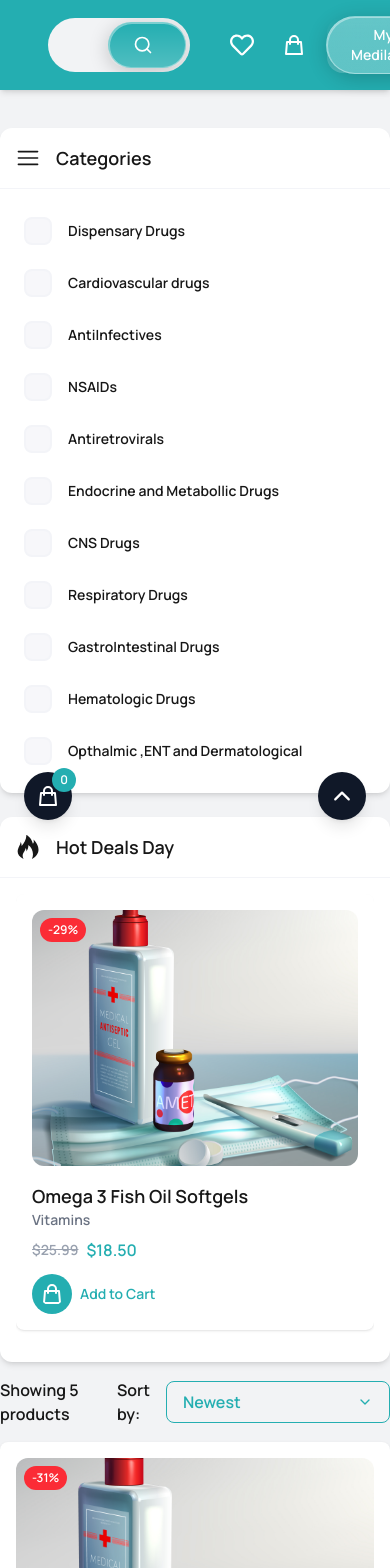
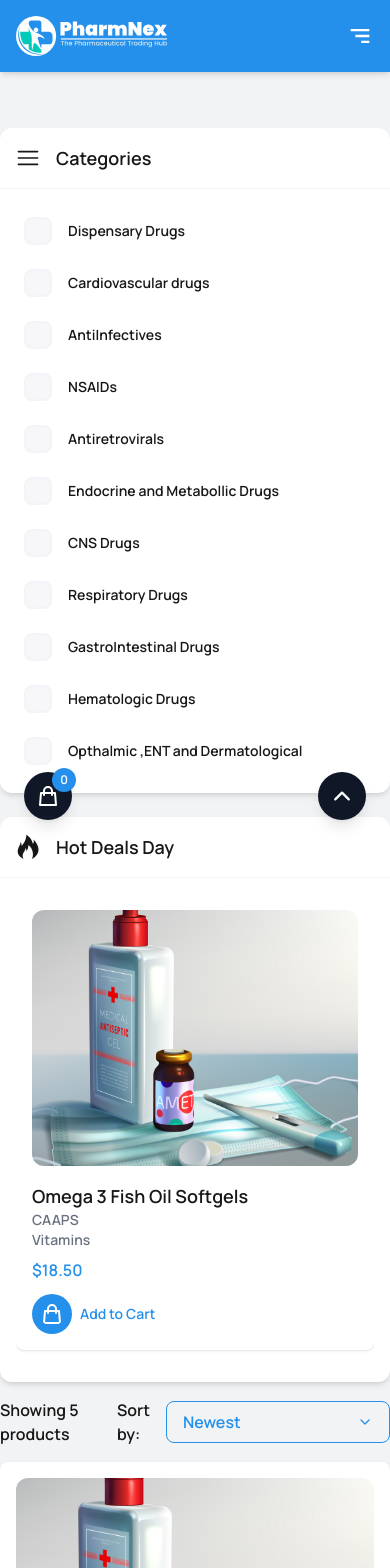
Before and after one commit to delightmichael1/phamacertical.ecommerce.app, a Next.js app: page / in a window 390 px wide. Shown: the top 1568 px of the page. Built offline with nearby package versions, Linux system fonts and the light colour scheme.

Commit message:
updated logo

```diff
--- a/src/components/Product.tsx
+++ b/src/components/Product.tsx
@@ -66,11 +66,6 @@ const Product: React.FC<Props> = ({ product, width, id }) => {
           className="w-full h-full object-cover group-hover:scale-105 duration-700 transition-all"
           priority={true}
         />
-        {product.discount && (
-          <span className="absolute top-2 left-2 bg-red-500 text-white text-xs px-2 py-1 rounded-full font-semibold">
-            -{product.discount}%
-          </span>
-        )}
         <div className="absolute top-2 right-2 flex flex-col space-y-2 opacity-0 group-hover:opacity-100 transition-opacity duration-300">
           <div
             className="w-10 h-10 p-2.5 text-primary rounded-full bg-white shadow-md cursor-pointer flex items-center justify-center hover:bg-gray-100 transition"
@@ -93,11 +88,9 @@ const Product: React.FC<Props> = ({ product, width, id }) => {
         </div>
       </div>
       <h3 className="mt-4 font-semibold text-lg truncate">{product.name}</h3>
+      <p className="text-sm text-gray-500 truncate">{product.company}</p>
       <p className="text-sm text-gray-500 truncate">{product.category}</p>
       <div className="flex items-center gap-2 mt-2">
-        <span className="text-gray-400 line-through text-sm">
-          ${product.oldPrice.toFixed(2)}
-        </span>
         <span className="text-primary font-bold">
           ${product.newPrice.toFixed(2)}
         </span>
--- a/src/components/navigation/TopNav.tsx
+++ b/src/components/navigation/TopNav.tsx
@@ -7,6 +7,7 @@ import { motion, AnimatePresence } from "framer-motion";
 
 import Button from "../buttons/Button";
 import SearchInput from "../input/SearchInput";
+import { BiMenuAltLeft, BiMenuAltRight } from "react-icons/bi";
 
 function TopNav() {
   const [showHeader, setShowHeader] = useState(true);
@@ -42,24 +43,22 @@ function TopNav() {
           className="bg-primary w-full text-white top-0 fixed z-50 shadow-md"
         >
           <div className="p-4 bg-primary">
-            <div className="container mx-auto flex items-center justify-between text-sm space-x-8">
+            <div className="container mx-auto flex items-center justify-between text-sm">
               <Link href="/">
                 <Image
-                  src={"/logo/logo.png"}
+                  src={"/logo/logo.svg"}
                   alt="logo"
                   width={0}
                   height={0}
                   sizes="100vw"
-                  className="w-auto h-full max-h-16"
+                  className="w-auto h-full md:max-h-16 max-h-10"
                 />
               </Link>
 
-              <div className="flex flex-col space-y-2 flex-1 items-center justify-center">
-                <div className="w-full items-center justify-center flex ">
-                  <SearchInput className="text-black" />
-                </div>
+              <div className="flex-col space-y-2 flex-1 items-center justify-center hidden md:flex mx-8">
+                <SearchInput className="text-black" />
               </div>
-              <div className="flex items-center space-x-3">
+              <div className="md:flex items-center space-x-3 hidden">
                 <Link href={"#"}>
                   <FaRegHeart className="p-2 w-10 h-10 hover:scale-105 hover:text-accent duration-300" />
                 </Link>
@@ -70,6 +69,7 @@ function TopNav() {
                   My Medilazar
                 </Button>
               </div>
+              <BiMenuAltRight className="w-7 h-7 md:hidden md:w-0" />
             </div>
           </div>
         </motion.nav>
--- a/src/pages/_app.tsx
+++ b/src/pages/_app.tsx
@@ -1,11 +1,21 @@
 import { ModalProvider } from "@/components/modals/Modal";
 import "@/styles/globals.css";
 import type { AppProps } from "next/app";
+import Head from "next/head";
 import React from "react";
 
 export default function App({ Component, pageProps }: AppProps) {
   return (
     <main className="bg-background w-full font-manrope overflow-x-hidden">
+      <Head>
+        <title>PharmNex</title>
+        <meta
+          name="description"
+          content="Medilazar is your trusted online pharmacy, offering a wide range of healthcare products and medications with fast delivery and expert advice."
+        />
+        <meta name="viewport" content="width=device-width, initial-scale=1" />
+        <link rel="icon" href="/favicon.png" />
+      </Head>
       <ModalProvider>
         <Component {...pageProps} />
       </ModalProvider>
--- a/src/pages/index.tsx
+++ b/src/pages/index.tsx
@@ -1,4 +1,4 @@
-import React, { useRef } from "react";
+import React from "react";
 import { v4 as uuid } from "uuid";
 import { motion } from "framer-motion";
 import { ImFire } from "react-icons/im";
@@ -6,19 +6,18 @@ import Card from "@/components/ui/Card";
 import Product from "@/components/Product";
 import AppLayout from "@/layouts/AppLayout";
 import { RxHamburgerMenu } from "react-icons/rx";
-import { BiSolidComponent } from "react-icons/bi";
 import Checkbox from "@/components/input/Checkbox";
 import Dropdown from "@/components/dropdown/Dropdown";
-import { categories, composites, products } from "@/utils/demodata";
+import { categories, products } from "@/utils/demodata";
 import Courasel, { CarouselRef } from "@/components/ui/Carousel";
 
 type Props = {
-  filter: Map<string, string>;
-  setFilter: React.Dispatch<React.SetStateAction<Map<string, string>>>;
+  filter: string[];
+  setFilter: React.Dispatch<React.SetStateAction<string[]>>;
 };
 
 function Index() {
-  const [filter, setFilter] = React.useState<Map<string, string>>(new Map());
+  const [filter, setFilter] = React.useState<string[]>([]);
   return (
     <AppLayout>
       <div className="w-full bg-background flex flex-col space-y-8">
@@ -45,13 +44,9 @@ const LeftSide: React.FC<Props> = (props) => {
     categoryValue: string
   ) => {
     if (value) {
-      let filter = new Map(props.filter);
-      filter.set(category, categoryValue);
-      props.setFilter(filter);
+      props.setFilter([...props.filter, category]);
     } else {
-      let filter = new Map(props.filter);
-      filter.delete(category);
-      props.setFilter(filter);
+      props.setFilter(props.filter.filter((item) => item !== category));
     }
   };
   return (
@@ -80,7 +75,7 @@ const LeftSide: React.FC<Props> = (props) => {
             >
               <Checkbox
                 label={category.name}
-                checked={props.filter.has(category.name)}
+                checked={props.filter.includes(category.name)}
                 onChange={(value) =>
                   handleCheckboxChange(value, category.name, category.value)
                 }
@@ -125,9 +120,7 @@ const LeftSide: React.FC<Props> = (props) => {
 };
 const RightSide: React.FC<Props> = (props) => {
   const handlDelete = (name: string) => {
-    let filter = new Map(props.filter);
-    filter.delete(name);
-    props.setFilter(filter);
+    props.setFilter(props.filter.filter((item) => item !== name));
   };
   return (
     <div className="w-full flex flex-col space-y-4">
@@ -150,16 +143,15 @@ const RightSide: React.FC<Props> = (props) => {
           />
         </div>
       </div>
-      {props.filter.size > 0 && (
+      {props.filter.length > 0 && (
         <div className="p-4 rounded-lg border border-strokedark bg-card flex flex-col space-y-4">
           <span>Active Filters</span>
           <div className="flex flex-wrap gap-4">
-            {Array.from(props.filter.entries()).map(([key, value]) => (
+            {props.filter.map((value) => (
               <div className="flex items-center space-x-2 text-sm px-2 py-1 rounded-full bg-primary/10">
-                <span>{key}:</span>
                 <span>{value}</span>
                 <button
-                  onClick={() => handlDelete(key)}
+                  onClick={() => handlDelete(value)}
                   className="text-red-500 cursor-pointer"
                 >
                   X
--- a/src/styles/globals.css
+++ b/src/styles/globals.css
@@ -5,7 +5,7 @@
   --accent: #2d7376;
   --card-2: #bcccdc;
   --input: #e0e0e0;
-  --primary: #24aeb1;
+  --primary: #2490eb;
   --secondary: #8eba27;
   --strokedark: #f3f4f8;
   --background: #f2f3f5;
@@ -18,7 +18,7 @@
   --accent: #2d7376;
   --input: #20283f;
   --card-2: #1c2338;
-  --primary: #24aeb1;
+  --primary: #2490eb;
   --secondary: #8eba27;
   --strokedark: #2e3a47;
   --background: #0d0e0d;
@@ -122,30 +122,30 @@ body {
 }
 
 ::-webkit-scrollbar-thumb {
-  background: #24aeb1;
+  background: #2490eb;
   border-radius: 1rem;
 }
 
 ::-webkit-scrollbar-thumb:active {
-  background-color: #24aeb1;
+  background-color: #2490eb;
 }
 
 ::-webkit-scrollbar-thumb:hover {
   cursor: grab;
-  background: #24aeb1;
+  background: #2490eb;
   box-shadow: 0 0 2px 1px rgba(0, 0, 0, 0.2);
 }
 
 /* Scroll track styles (Background) */
 ::-webkit-scrollbar-track {
-  background: #2d7376;
+  background: #bcccdc;
   border-radius: 4px;
 }
 
 ::-webkit-scrollbar-track:hover,
 ::-webkit-scrollbar-track:active {
   cursor: grabbing;
-  background: #2d7376;
+  background: #bcccdc;
 }
 
 input::-webkit-outer-spin-button,
--- a/src/types/types.ts
+++ b/src/types/types.ts
@@ -9,6 +9,7 @@ interface IProduct {
   discount: number;
   rating: number;
   inStock: boolean;
+  company: string;
   quantity?: number;
 }
 
--- a/src/utils/demodata.ts
+++ b/src/utils/demodata.ts
@@ -11,6 +11,7 @@ export const products: IProduct[] = [
     discount: 31,
     rating: 4.5,
     inStock: true,
+    company: "CAAPS",
   },
   {
     id: "2",
@@ -24,6 +25,7 @@ export const products: IProduct[] = [
     discount: 29,
     rating: 4.7,
     inStock: true,
+    company: "CAAPS",
   },
   {
     id: "3",
@@ -37,6 +39,7 @@ export const products: IProduct[] = [
     discount: 30,
     rating: 4.6,
     inStock: true,
+    company: "CAAPS",
   },
   {
     id: "4",
@@ -50,6 +53,7 @@ export const products: IProduct[] = [
     discount: 30,
     rating: 4.8,
     inStock: true,
+    company: "CAAPS",
   },
   {
     id: "5",
@@ -63,6 +67,7 @@ export const products: IProduct[] = [
     discount: 30,
     rating: 4.9,
     inStock: true,
+    company: "CAAPS",
   },
 ];
 
```
Also changed, not shown: public/favicon.png (added), public/logo/logo.svg (added).
